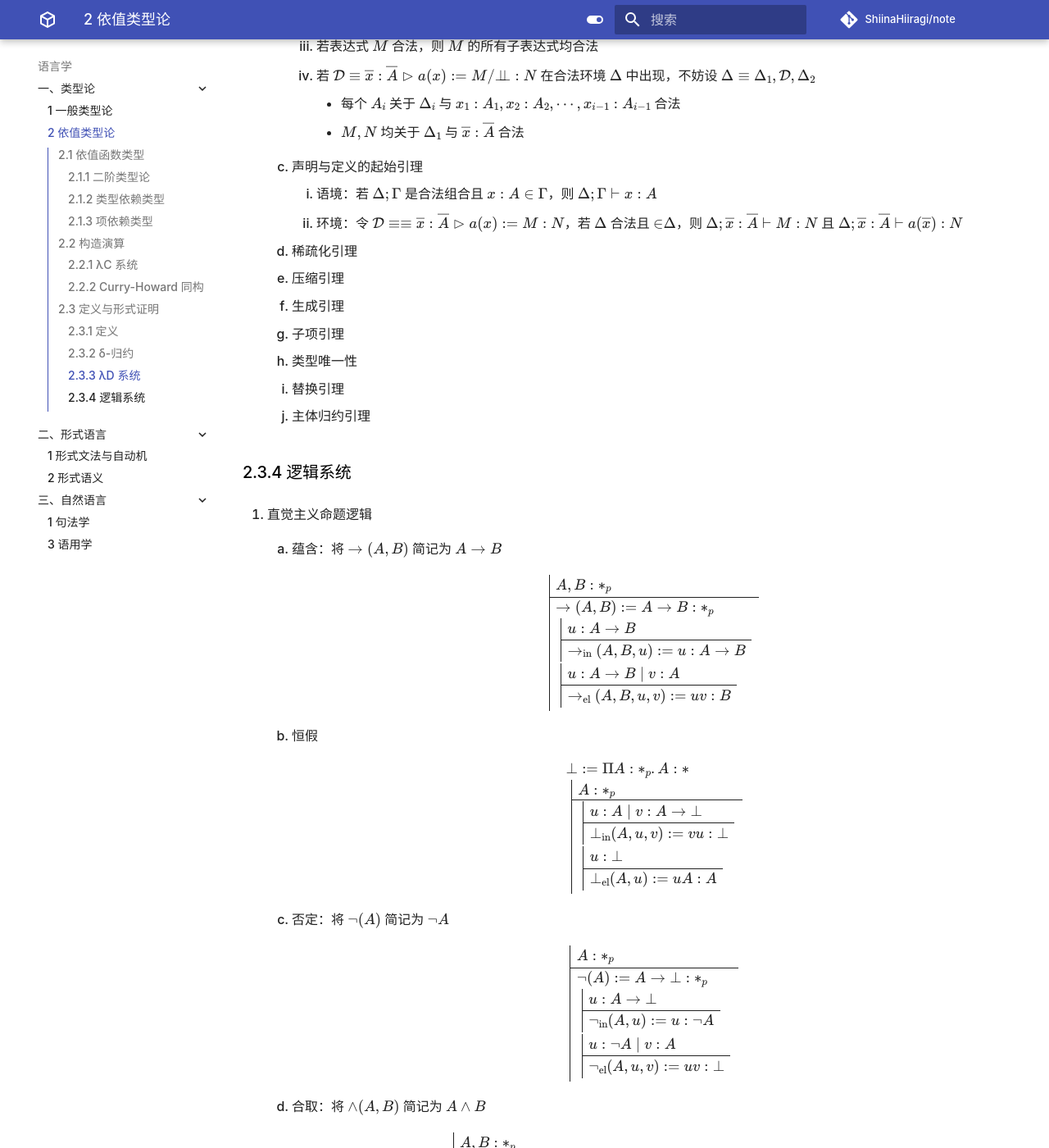
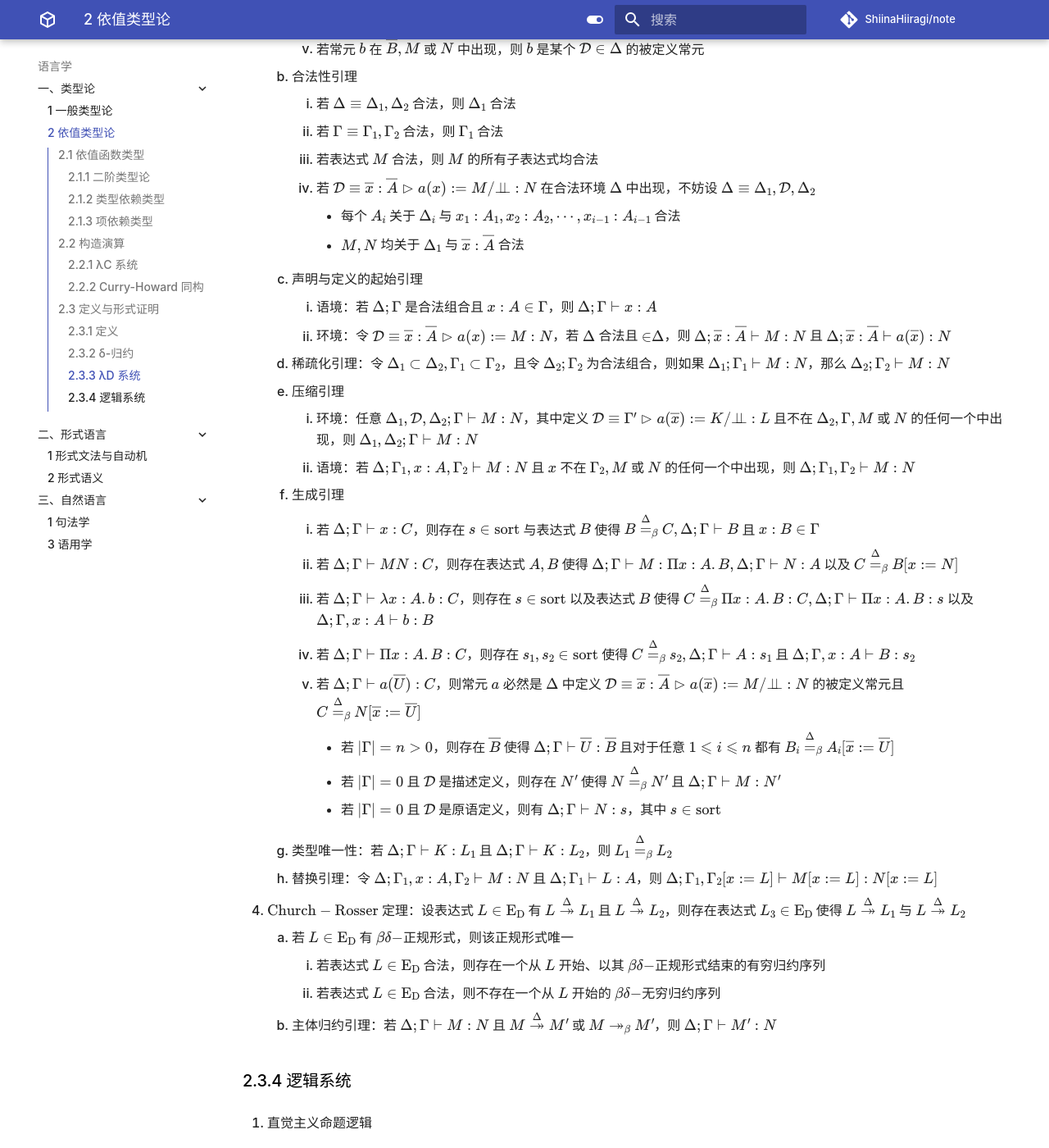
Before and after one commit to ShiinaHiiragi/note, an MkDocs documentation site: the page built from docs/lang/type/dep.md, in a window 1280 px wide and 1400 px high, scrolled down 8860 px. Shown: the whole window at 82% size. Built offline with MkDocs 1.6.1 and Material for MkDocs 9.7.7, drawn with Linux system fonts in a browser that asks for light colours; comment, search, counter and statistics services are not loaded; some of the changed text lies outside the part shown.

Commit message:
finish dep

```diff
--- a/docs/lang/type/dep.md
+++ b/docs/lang/type/dep.md
@@ -211,7 +211,12 @@ $$
     1. 若常元 $a \in C$ 被 $\Delta$ 中的描述定义约束，则称 $a$ 是可展的
     2. 若 $K$ 中不存在与 $\Delta$ 相关的可展常元，则称 $K$ 是与 $\Delta$ 相关的 $\delta-$正规形式
     3. 若存在与 $\Delta$ 相关的 $\delta-$正规形式 $L$ 使得 $K \overset{\Delta}{=} L$，则称 $K$ 有与 $\Delta$ 相关的 $\delta-$正规形式 $L$，并称 $K$ 是 $\delta-$可正规化的
-3. $\beta \delta-$等价性：设 $M, N \in \mathrm E_{\mathrm D}$，定义 $M \overset{\Delta}{=}_{\beta} N$ 为存在 $n \geqslant 0$ 与 $M_0, M_1, \cdots, M_n$ 使得 $M \equiv M_0, M_n \equiv N$ 且对于任意 $0 \leqslant i < n$，有以下四种情形成立
+        1. 对任何合法环境 $\Delta$，关系 $\overset{\Delta}{\to}$ 是弱可正规化的
+        2. 对任何合法环境 $\Delta$，关系 $\overset{\Delta}{\to}$ 是强可正规化的
+        3. 对任何合法环境 $\Delta$，关系 $\overset{\Delta}{\twoheadrightarrow}$ 是可合流的
+
+### 2.3.3 λ<sub>D</sub> 系统
+1. $\beta \delta-$等价性：设 $M, N \in \mathrm E_{\mathrm D}$，定义 $M \overset{\Delta}{=}_{\beta} N$ 为存在 $n \geqslant 0$ 与 $M_0, M_1, \cdots, M_n$ 使得 $M \equiv M_0, M_n \equiv N$ 且对于任意 $0 \leqslant i < n$，有以下四种情形成立
     1. $M_i \to_{\beta} M_{i+1}$
     2. $M_i \overset{\Delta}{\to} M_{i+1}$
     3. $M_{i+1} \to_{\beta} M_i$
@@ -232,7 +236,9 @@ $$
     9. 原语定义：$\begin{prooftree} \AxiomC{\(\Delta; \Gamma \vdash K: L\)} \AxiomC{\(\Delta; \overline x: \overline A \vdash N: S\)} \BinaryInfC{\(\Delta, \overline x: \overline A \rhd a(\overline x) := \bot \!\!\! \bot: N; \Gamma \vdash K: L\)} \end{prooftree}$（若 $a \notin \Delta$）
     10. 实例化：$\begin{prooftree} \AxiomC{\(\Delta; \Gamma \vdash *: \square\)} \AxiomC{\(\Delta; \Gamma \vdash \overline U: \overline{A[\overline x := \overline U]}\)} \BinaryInfC{\(\Delta; \Gamma \vdash a(\overline U): N[\overline x := \overline U]\)} \end{prooftree}$（若 $\overline x: \overline A \rhd a(\overline x) := M: N \in \Delta$）
     11. 原语实例化：$\begin{prooftree} \AxiomC{\(\Delta; \Gamma \vdash *: \square\)} \AxiomC{\(\Delta; \Gamma \vdash \overline U: \overline{A[\overline x := \overline U]}\)} \BinaryInfC{\(\Delta; \Gamma \vdash a(\overline U): N[\overline x := \overline U]\)} \end{prooftree}$（若 $\overline x: \overline A \rhd a(\overline x) := \bot \!\!\! \bot: N \in \Delta$）
-2. 导出规则：$\begin{prooftree} \AxiomC{\(\Delta; \overline x: \overline A \vdash M: N\)} \UnaryInfC{\(\Delta, \overline x: \overline A \rhd a(\overline x) := M: N; \overline x: \overline A \vdash a(\overline x): N\)} \end{prooftree}$（其中 $a \notin \Delta$）
+
+    由以上派生规则可得到如下导出规则：$\begin{prooftree} \AxiomC{\(\Delta; \overline x: \overline A \vdash M: N\)} \UnaryInfC{\(\Delta, \overline x: \overline A \rhd a(\overline x) := M: N; \overline x: \overline A \vdash a(\overline x): N\)} \end{prooftree}$（其中 $a \notin \Delta$）
+
 3. $\lambda_{\mathrm D}$ 的引理
     1. 自由变元与常元引理：令 $\Delta; \Gamma \vdash M: N$，其中 $\Delta \equiv \Delta_1, \mathcal D, \Delta_2$ 且 $\mathcal D \equiv \overline x: \overline A \rhd a(\overline x) := K / \bot \!\!\! \bot: L, \Gamma \equiv \overline y: \overline B$
         1. 对于任意 $i$，都有 $\operatorname{FV} (A_i) \subset \{x_1, x_2, \cdots, x_{i-1}\}, \operatorname{FV} (K), \operatorname{FV} (L) \subset \{\overline x\}$
@@ -249,14 +255,27 @@ $$
             - $M, N$ 均关于 $\Delta_1$ 与 $\overline x: \overline A$ 合法
     3. 声明与定义的起始引理
         1. 语境：若 $\Delta; \Gamma$ 是合法组合且 $x: A \in \Gamma$，则 $\Delta; \Gamma \vdash x: A$
-        2. 环境：令 $\mathcal D \equiv \equiv \overline x: \overline A \rhd a(x) := M: N$，若 $\Delta$ 合法且 $\mathcal \in \Delta$，则 $\Delta; \overline x: \overline A \vdash M: N$ 且 $\Delta; \overline x: \overline A \vdash a(\overline x): N$
-    4. 稀疏化引理
+        2. 环境：令 $\mathcal D \equiv \overline x: \overline A \rhd a(x) := M: N$，若 $\Delta$ 合法且 $\mathcal \in \Delta$，则 $\Delta; \overline x: \overline A \vdash M: N$ 且 $\Delta; \overline x: \overline A \vdash a(\overline x): N$
+    4. 稀疏化引理：令 $\Delta_1 \subset \Delta_2, \Gamma_1 \subset \Gamma_2$，且令 $\Delta_2; \Gamma_2$ 为合法组合，则如果 $\Delta_1; \Gamma_1 \vdash M: N$，那么 $\Delta_2; \Gamma_2 \vdash M: N$
     5. 压缩引理
+        1. 环境：任意 $\Delta_1, \mathcal D, \Delta_2; \Gamma \vdash M: N$，其中定义 $\mathcal D \equiv \Gamma' \rhd a(\overline x) := K / \bot \!\!\! \bot: L$ 且不在 $\Delta_2, \Gamma, M$ 或 $N$ 的任何一个中出现，则 $\Delta_1, \Delta_2; \Gamma \vdash M: N$
+        2. 语境：若 $\Delta; \Gamma_1, x: A, \Gamma_2 \vdash M: N$ 且 $x$ 不在 $\Gamma_2, M$ 或 $N$ 的任何一个中出现，则 $\Delta; \Gamma_1, \Gamma_2 \vdash M: N$
     6. 生成引理
-    7. 子项引理
-    8. 类型唯一性
-    9. 替换引理
-    10. 主体归约引理
+        1. 若 $\Delta; \Gamma \vdash x: C$，则存在 $s \in \mathrm{sort}$ 与表达式 $B$ 使得 $B \overset{\Delta}{=}_{\beta} C, \Delta; \Gamma \vdash B$ 且 $x: B \in \Gamma$
+        2. 若 $\Delta; \Gamma \vdash MN: C$，则存在表达式 $A, B$ 使得 $\Delta; \Gamma \vdash M: \Pi x: A. B, \Delta; \Gamma \vdash N: A$ 以及 $C \overset{\Delta}{=}_{\beta} B[x := N]$
+        3. 若 $\Delta; \Gamma \vdash \lambda x: A.b: C$，则存在 $s \in \mathrm{sort}$ 以及表达式 $B$ 使得 $C \overset{\Delta}{=}_{\beta} \Pi x: A.B:C, \Delta; \Gamma \vdash \Pi x: A.B: s$ 以及 $\Delta; \Gamma, x: A \vdash b: B$
+        4. 若 $\Delta; \Gamma \vdash \Pi x: A.B: C$，则存在 $s_1, s_2 \in \mathrm{sort}$ 使得 $C \overset{\Delta}{=}_{\beta} s_2, \Delta; \Gamma \vdash A: s_1$ 且 $\Delta; \Gamma, x: A \vdash B: s_2$
+        5. 若 $\Delta; \Gamma \vdash a(\overline U): C$，则常元 $a$ 必然是 $\Delta$ 中定义 $\mathcal D \equiv \overline x: \overline A \rhd a(\overline x) := M / \bot \!\!\! \bot: N$ 的被定义常元且 $C \overset{\Delta}{=}_{\beta} N[\overline x := \overline U]$
+            - 若 $|\Gamma| = n > 0$，则存在 $\overline B$ 使得 $\Delta; \Gamma \vdash \overline U: \overline B$ 且对于任意 $1 \leqslant i \leqslant n$ 都有 $B_i \overset{\Delta}{=}_{\beta} A_i[\overline x := \overline U]$
+            - 若 $|\Gamma| = 0$ 且 $\mathcal D$ 是描述定义，则存在 $N'$ 使得 $N \overset{\Delta}{=}_{\beta} N'$ 且 $\Delta; \Gamma \vdash M: N'$
+            - 若 $|\Gamma| = 0$ 且 $\mathcal D$ 是原语定义，则有 $\Delta; \Gamma \vdash N: s$，其中 $s \in \mathrm{sort}$
+    7. 类型唯一性：若 $\Delta; \Gamma \vdash K: L_1$ 且 $\Delta; \Gamma \vdash K: L_2$，则 $L_1 \overset{\Delta}{=}_{\beta} L_2$
+    8. 替换引理：令 $\Delta; \Gamma_1, x: A, \Gamma_2 \vdash M: N$ 且 $\Delta; \Gamma_1 \vdash L: A$，则 $\Delta; \Gamma_1, \Gamma_2[x := L] \vdash M[x := L]: N[x := L]$
+4. $\text{Church}-\text{Rosser}$ 定理：设表达式 $L \in \mathrm E_{\mathrm D}$ 有 $L \overset{\Delta}{\twoheadrightarrow} L_1$ 且 $L \overset{\Delta}{\twoheadrightarrow} L_2$，则存在表达式 $L_3 \in \mathrm E_{\mathrm D}$ 使得 $L \overset{\Delta}{\twoheadrightarrow} L_1$ 与 $L \overset{\Delta}{\twoheadrightarrow} L_2$
+    1. 若 $L \in \mathrm E_{\mathrm D}$ 有 $\beta \delta-$正规形式，则该正规形式唯一
+        1. 若表达式 $L \in \mathrm E_{\mathrm D}$ 合法，则存在一个从 $L$ 开始、以其 $\beta \delta-$正规形式结束的有穷归约序列
+        2. 若表达式 $L \in \mathrm E_{\mathrm D}$ 合法，则不存在一个从 $L$ 开始的 $\beta \delta-$无穷归约序列
+    2. 主体归约引理：若 $\Delta; \Gamma \vdash M: N$ 且 $M \overset{\Delta}{\twoheadrightarrow} M'$ 或 $M \twoheadrightarrow_{\beta} M'$，则 $\Delta; \Gamma \vdash M': N$
 
 ### 2.3.4 逻辑系统
 
```
Also changed, not shown: other parts of docs/lang/type/dep.md (+1 -2 lines), docs/lang/type/trans.md (+2 -0 lines).
